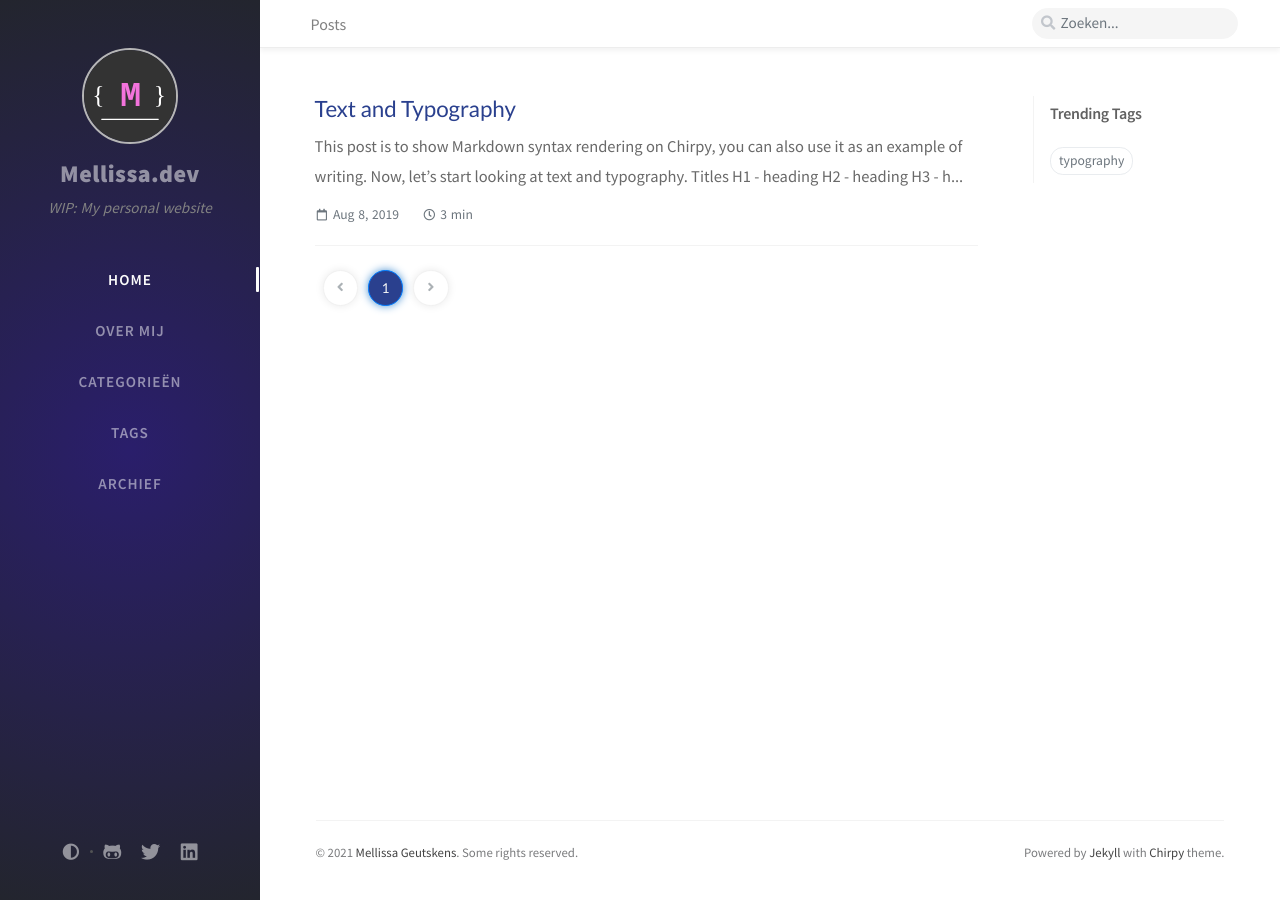
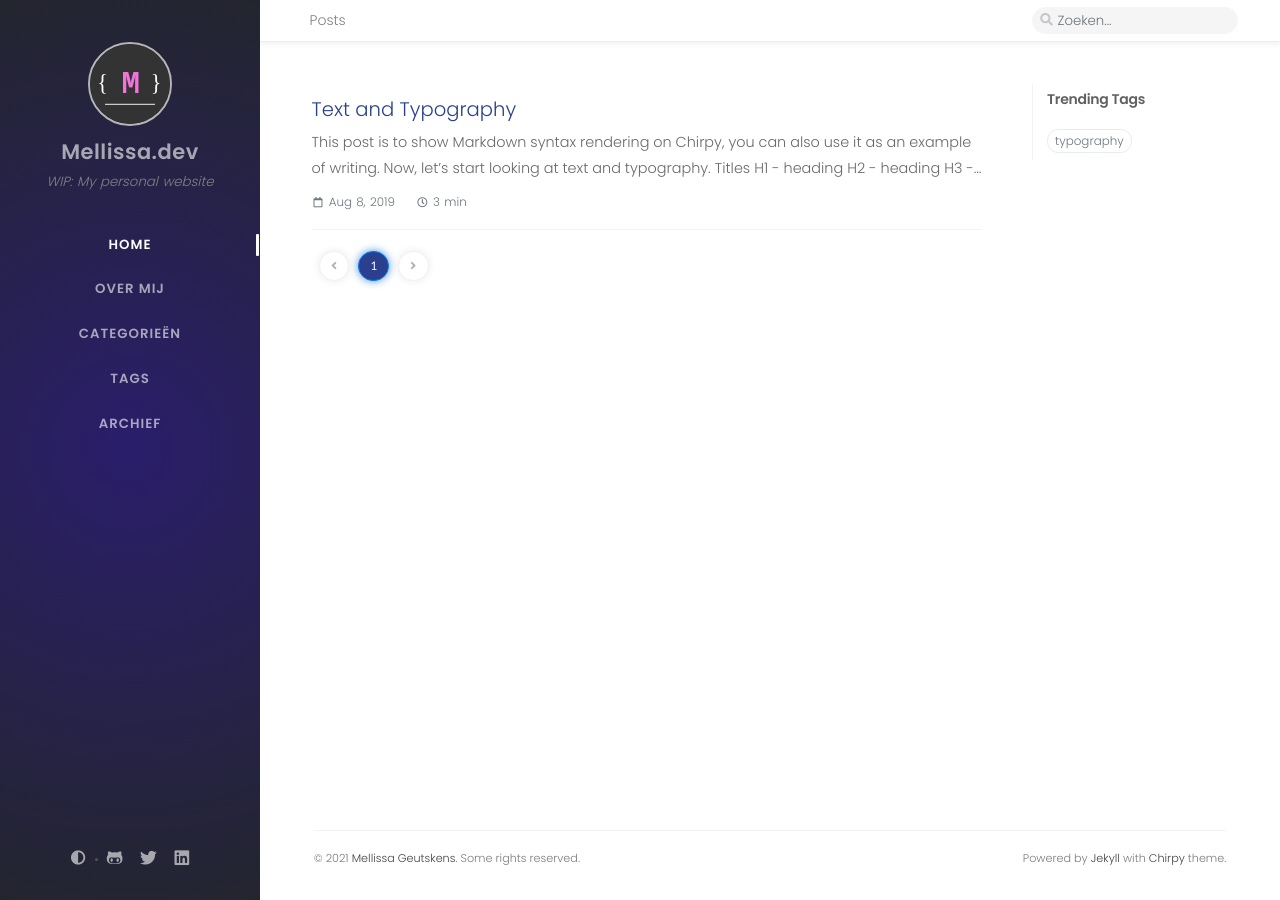
Before and after one commit to LizZerrG/LizZerrG.github.io, a Jekyll site: the page built from index.html, in a window 1280 px wide. Built offline with Jekyll 4.4.1, drawn with Linux system fonts in a browser that asks for light colours; nearby versions of some CDN libraries; the list of posts is cut into pages by our own code; comment, search, counter and statistics services are not loaded.

Commit message:
Update some colors.

```diff
--- a/_layouts/home.html
+++ b/_layouts/home.html
@@ -45,9 +45,9 @@
 {% for post in posts %}
 
   <div class="post-preview">
-    <h1>
+    <h2>
       <a href="{{ post.url | relative_url }}">{{ post.title }}</a>
-    </h1>
+    </h2>
 
     <div class="post-content">
       <p>
--- a/_sass/addon/commons.scss
+++ b/_sass/addon/commons.scss
@@ -1,7 +1,7 @@
 /*
   The common styles
 */
-@import url('https://fonts.googleapis.com/css2?family=Lato&family=Source+Sans+Pro:wght@400;600;900&display=swap');
+@import url('https://fonts.googleapis.com/css2?family=Lato&family=Poppins:wght@200;300;600&display=swap');
 
 @mixin mode-toggle($dark-mode: false) {
   @if $dark-mode {
@@ -10,7 +10,6 @@
     .mode-toggle {
       transform: rotateY(180deg);
     }
-
   } @else {
     @include light-scheme;
 
@@ -18,7 +17,6 @@
       transform: none;
     }
   }
-
 }
 
 html:not([mode]),
@@ -42,15 +40,16 @@
 }
 
 :root {
-  font-size: 16px;
+  font-size: 14px;
 }
 
 body {
-  line-height: 1.75rem;
   background: var(--body-bg);
   color: var(--text-color);
+  font-family: 'Poppins', sans-serif;
+  line-height: 1.75rem;
+
   -webkit-font-smoothing: antialiased;
-  font-family: 'Source Sans Pro', 'Microsoft Yahei', sans-serif;
 }
 
 /* --- Typography --- */
@@ -201,9 +200,10 @@
     border-radius: 0.8rem;
     padding: 0.3rem 0.5rem;
     margin: 0 0.35rem 0.5rem 0;
+
     &:hover {
-      background-color: #2a408e;
-      border-color: #2a408e;
+      background-color: var(--btn-active-bg);
+      border-color: var(--btn-active-border-color);
       color: #fff;
       transition: none;
     }
@@ -344,15 +344,22 @@
 .post-meta {
   font-size: 0.85rem;
   word-spacing: 1px;
+
   a {
     @extend %link-color;
     @extend %link-underline;
+
     &:not(:last-child) {
       margin-right: 2px;
     }
+
     &:hover {
       @extend %link-hover;
     }
+  }
+
+  .text-muted {
+    color: var(--text-muted-color) !important;
   }
 }
 
--- a/_sass/addon/module.scss
+++ b/_sass/addon/module.scss
@@ -6,8 +6,7 @@
 
 %heading {
   color: var(--heading-color);
-  font-weight: 400;
-  font-family: 'Lato', 'Microsoft Yahei', sans-serif;
+  font-weight: 300;
 }
 
 %tag-hover {
@@ -57,7 +56,7 @@
   text-decoration: none;
 }
 
-@mixin sidebar-links($color: rgba(255, 255, 255, 0.5)) {
+@mixin sidebar-links($color: rgba(255, 255, 255, 0.6)) {
   color: $color;
   transition: color 0.35s ease-in-out;
   user-select: none;
--- a/_sass/colors/dark-typography.scss
+++ b/_sass/colors/dark-typography.scss
@@ -4,22 +4,22 @@
 
 @mixin dark-scheme {
   /* framework */
-  --main-wrapper-bg: rgb(27, 27, 30);
+  --main-wrapper-bg: #121212;
   --body-bg: var(--main-wrapper-bg);
-  --topbar-wrapper-bg: rgb(39, 40, 43);
-  --search-wrapper-bg: rgb(34, 34, 39);
+  --topbar-wrapper-bg: #272727;
+  --search-wrapper-bg: #1F1F1F;
   --search-icon-color: rgb(100, 102, 105);
   --input-focus-border-color: rgb(112, 114, 115);
   --mask-bg: rgb(68, 69, 70);
   --footer-bg-color: var(--main-wrapper-bg);
 
   /* common color */
-  --text-color: rgb(175, 176, 177);
+  --text-color: #D3D6D8;
   --heading-color: #cccccc;
   --text-muted-color: rgb(107, 116, 124);
-  --link-color: rgb(245, 122, 235);
-  --link-hover-color: rgb(253, 33, 235);
-  --link-underline-color: rgb(82, 108, 150);
+  --link-color: #F373DC;
+  --link-hover-color: #FF25D8;
+  --link-underline-color: var(--link-color);
   --main-border-color: rgb(44, 45, 45);
   --button-bg: rgb(39, 40, 43);
   --blockquote-border-color: rgb(66, 66, 66);
@@ -29,23 +29,23 @@
   --btn-backtotop-border-color: var(--btn-border-color);
   --btn-box-shadow: var(--main-wrapper-bg);
   --card-header-bg: rgb(51, 50, 50);
-  --label-color: rgb(108, 117, 125);
+  --label-color: #A0A0A0;
   --checkbox-color: rgb(118 120 121);
   --checkbox-checked-color: var(--link-color);
 
   /* Sidebar */
   --nav-cursor-color: rgb(183, 182, 182);
-  --sidebar-bg: radial-gradient(circle, #242424 0%, #1d1f27 100%);
+  --sidebar-bg: radial-gradient(circle, #1F1F1F 0%, #222323 100%);
 
   /* Top Bar */
   --topbar-text-color: var(--text-color);
 
   /* Home page */
-  --post-list-text-color: rgb(175, 176, 177);
+  --post-list-text-color: var(--text-color);
   --btn-patinator-text-color: var(--text-color);
   --btn-paginator-hover-color: rgb(64, 65, 66);
-  --btn-active-bg: rgba(28, 52, 94, 1);
-  --btn-active-border-color: rgb(66, 94, 138);
+  --btn-active-bg: #7F39FB;
+  --btn-active-border-color: #985EFF;
   --btn-text-color: var(--text-color);
   --btn-paginator-border-color: var(--btn-border-color);
   --btn-paginator-shadow: var(--main-wrapper-bg);
@@ -53,7 +53,7 @@
   --pin-color: inherit;
 
   /* Posts */
-  --toc-highlight: rgb(116, 178, 243);
+  --toc-highlight: #985EFF;
   --tag-bg: rgb(41, 40, 40);
   --tag-hover: rgb(43, 56, 62);
   --tb-odd-bg: rgba(42, 47, 53, 0.52); /* odd rows of the posts' table */
--- a/_sass/layout/post.scss
+++ b/_sass/layout/post.scss
@@ -72,7 +72,7 @@
     color: var(--link-color);
 
     &:hover {
-      background: #2a408e;
+      background: #985EFF;
       color: #fff;
       border-color: #2a408e;
     }
--- a/_sass/layout/tags.scss
+++ b/_sass/layout/tags.scss
@@ -3,16 +3,17 @@
 */
 
 .tag {
+  border: 1px solid var(--tag-border) !important;
   border-radius: 0.7em;
+  box-shadow: 0 0 3px 0 var(--tag-shadow);
+  letter-spacing: 0;
+  line-height: 3rem;
+  margin-right: 0.8rem;
   padding: 6px 8px 7px;
-  margin-right: 0.8rem;
-  line-height: 3rem;
-  letter-spacing: 0;
-  border: 1px solid var(--tag-border) !important;
-  box-shadow: 0 0 3px 0 var(--tag-shadow);
+
   span {
+    font-family: 'Oswald', sans-serif;
+    font-size: 0.7em;
     margin-left: 0.6em;
-    font-size: 0.7em;
-    font-family: 'Oswald', sans-serif;
   }
 }
```
